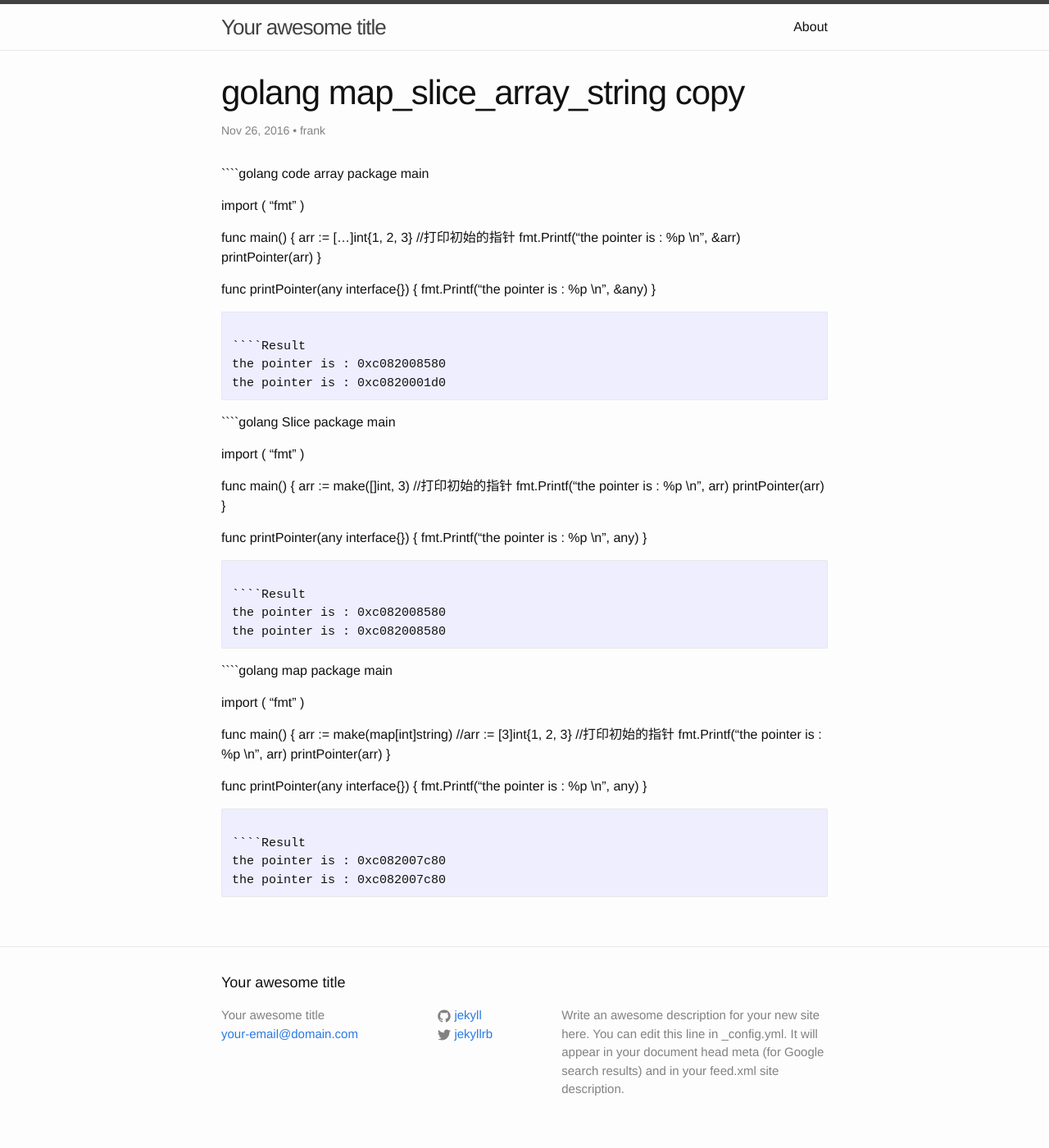
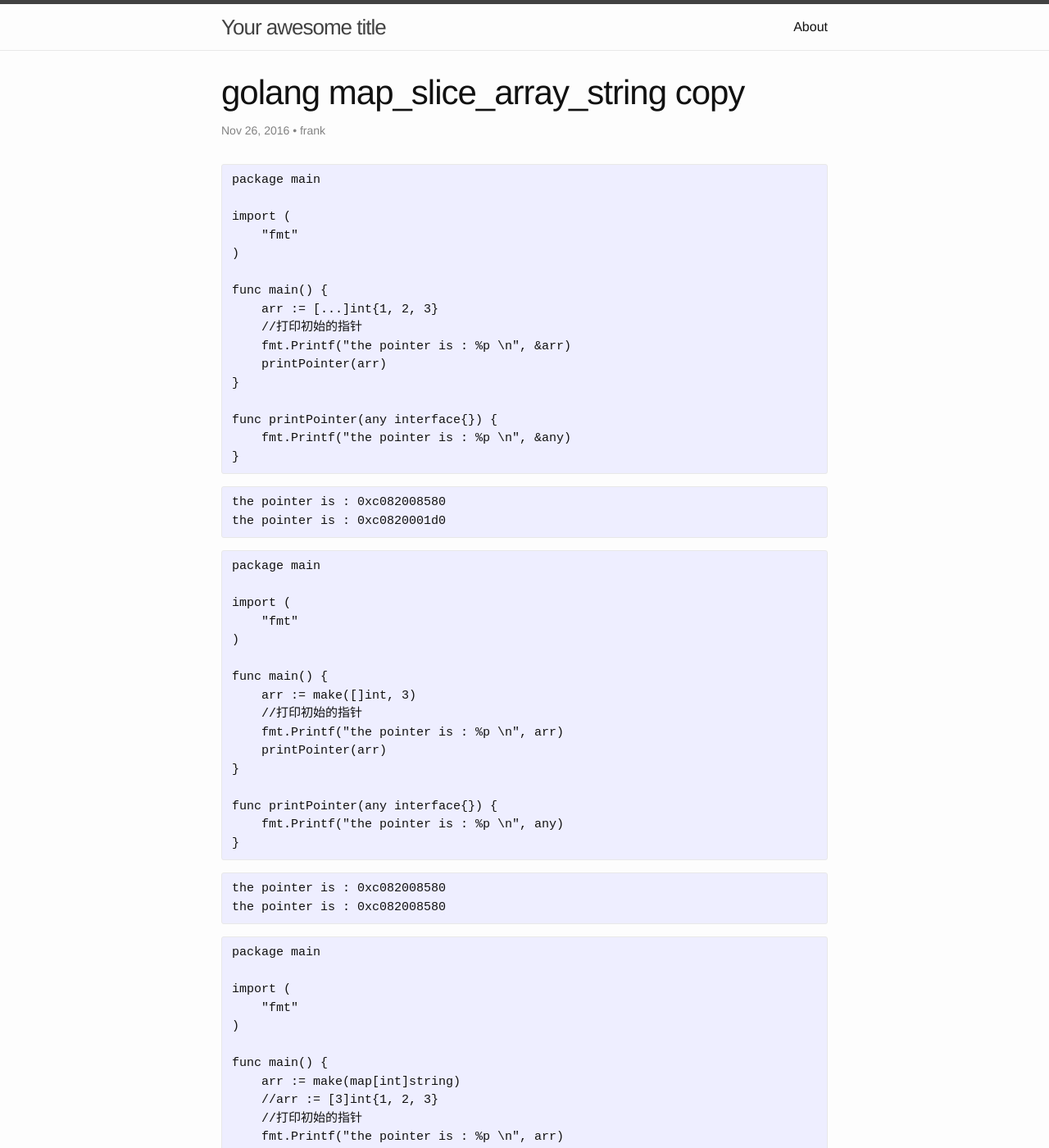
Before and after one commit to frankxieke/frankxieke.github.io, a Jekyll site: the page built from _posts/2016-11-26-golang-map_slice_array_string-copy.md, in a window 1280 px wide and 1400 px high. Shown: the whole window at 82% size. Built offline with Jekyll 4.4.1, drawn with Linux system fonts in a browser that asks for light colours; some of the changed text lies outside the part shown.

Commit message:
update string copy

`````diff
--- a/_posts/2016-11-26-golang-map_slice_array_string-copy.md
+++ b/_posts/2016-11-26-golang-map_slice_array_string-copy.md
@@ -7,7 +7,7 @@
 categories: tech
 tag: tech
 ---
-````golang code array
+````array
 package main
 
 import (
@@ -31,7 +31,7 @@
 the pointer is : 0xc0820001d0
 ````
 
-````golang Slice
+````Slice
 package main
 
 import (
@@ -55,7 +55,7 @@
 the pointer is : 0xc082008580
 ````
 
-````golang map
+````map
 package main
 
 import (
@@ -79,3 +79,28 @@
 the pointer is : 0xc082007c80
 the pointer is : 0xc082007c80
 ````
+
+
+````string
+package main
+
+import (
+    "fmt"
+)
+
+func main() {
+    var strb string
+    strb = "uuu"
+    checkString(strb)
+    fmt.Printf("the pointer is :%p\n", &strb)
+}
+
+func checkString(str string) {
+    fmt.Printf("the pointer is :%p\n", &str)
+}
+
+````
+````Result
+the pointer is :0xc82000a2c0
+the pointer is :0xc82000a2b0
+````
`````
